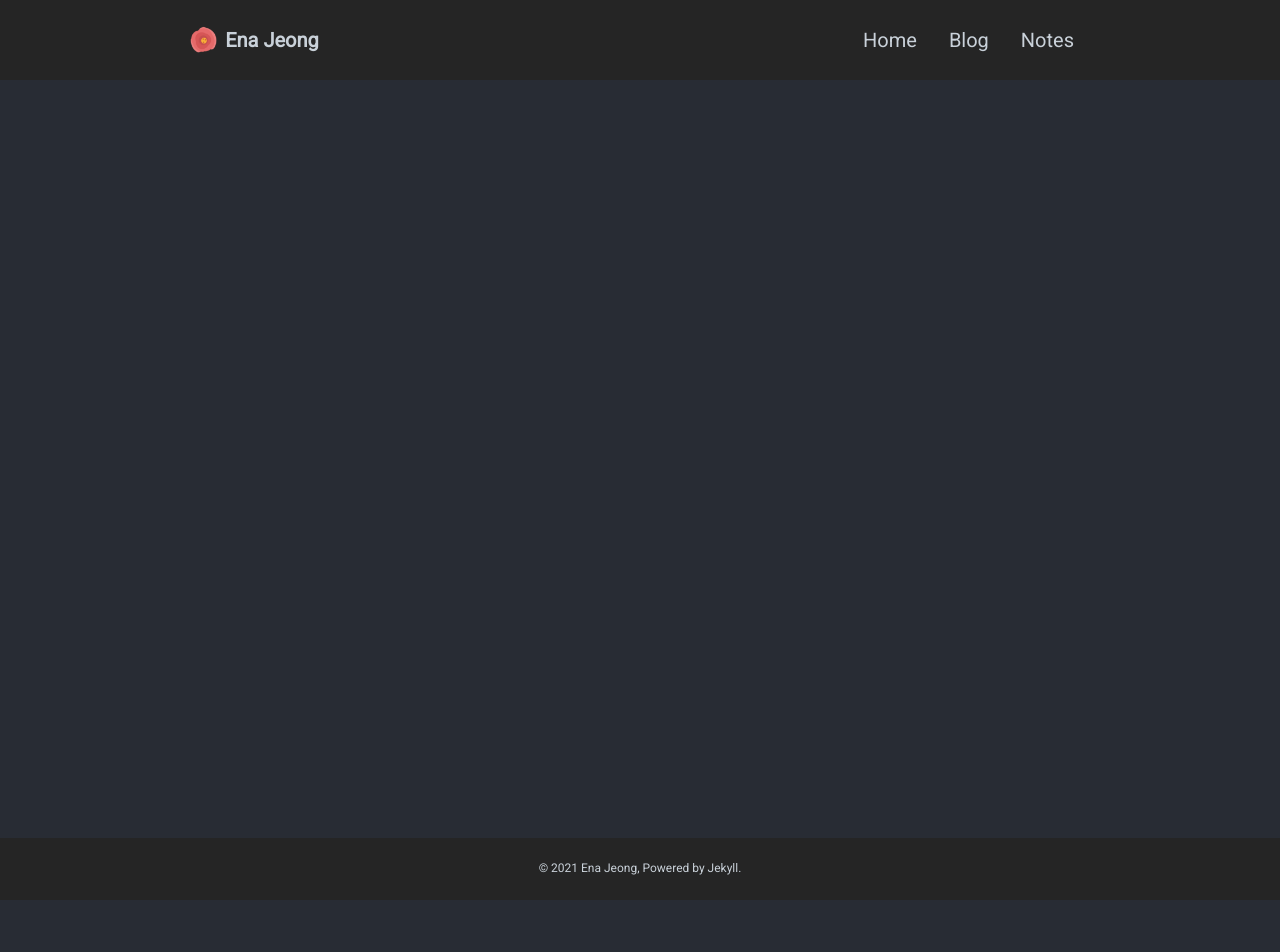
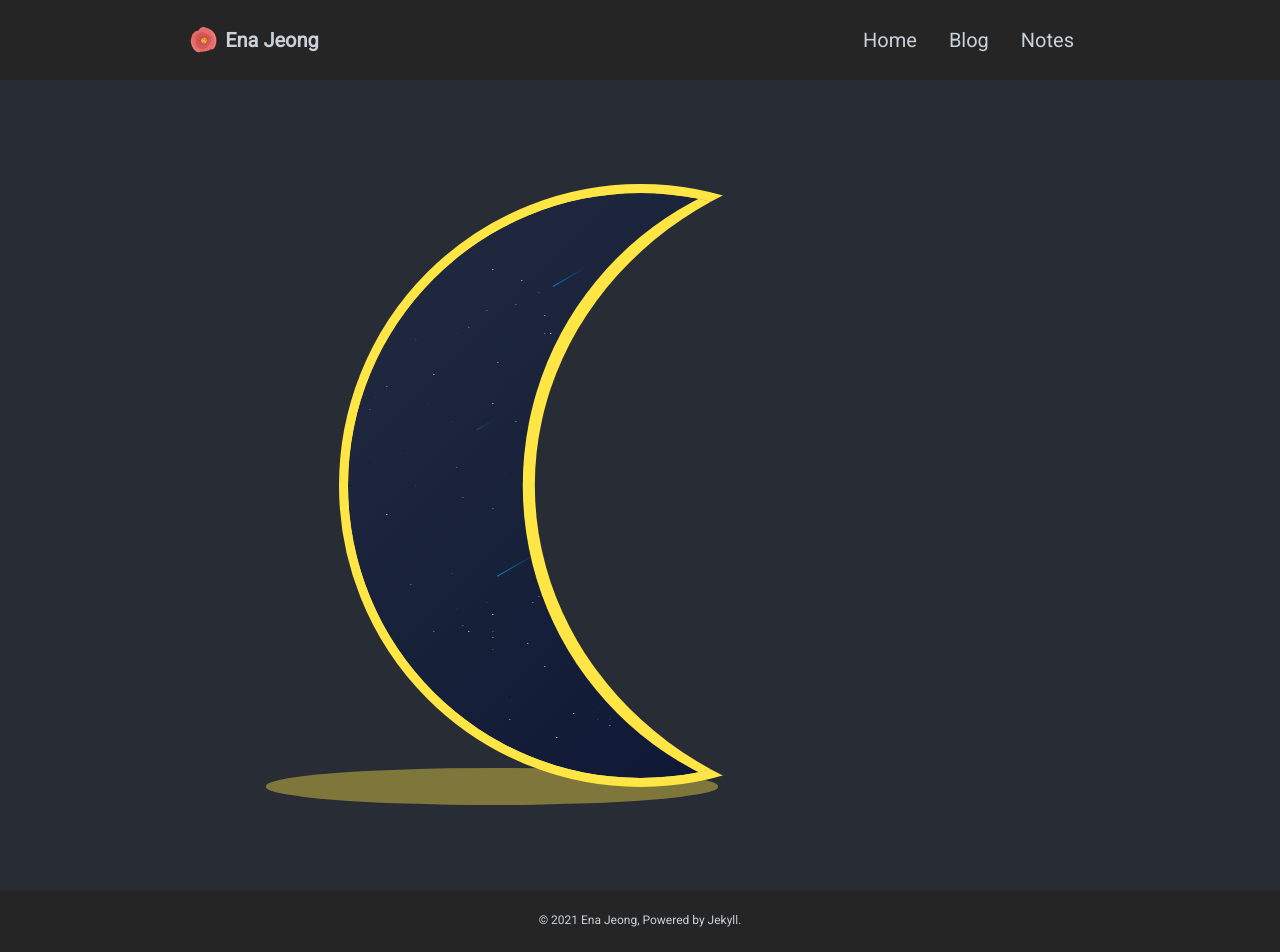
Before and after one commit to EnaJeong/EnaJeong.github.io, a Jekyll site: the page built from index.html, in a window 1280 px wide. Built offline with Jekyll 4.4.1, drawn with Linux system fonts in a browser that asks for light colours; cached includes are drawn as plain includes; some web fonts are replaced; the list of posts is cut into pages by our own code; before the commit the page ends 900 px from its top, so only the background shows below that.

Commit message:
Create Home
- create home
- fix bug in archive

```diff
--- a/_includes/scripts/archive.js
+++ b/_includes/scripts/archive.js
@@ -12,7 +12,7 @@ var focusedBtn = {
 
 var changePostState = function(category) {
   let doc = document;
-  focusedBtn.update(doc.querySelector(".category-button[data-category=" + category + "]"));
+  focusedBtn.update(doc.querySelector(".category-button[data-category='" + category + "']"));
 
   let posts = doc.querySelectorAll(".archive-post");
   if (category === 'all') {
--- a/_layouts/archive.html
+++ b/_layouts/archive.html
@@ -5,7 +5,7 @@ layout: default
 <div class="main">
   {{ content }}
 
-  {% assign site_categories = site.posts | map: "category" | compact %}
+  {% assign site_categories = site.posts | map: "category" | compact | uniq %}
   <section class="archive__category">
     <ul class="categories">
       <li>
--- a/_layouts/home.html
+++ b/_layouts/home.html
@@ -3,3 +3,21 @@ layout: default
 ---
 
 {{ content }}
+<div class='viewer'>
+  <div class='moon'>
+    <div class='night'>
+      <div class='window'>
+        {% for i in (1..2) %}
+          <div class='stars'>
+            {%- for i in (1..30) -%}
+              <div class="shooting"></div>
+            {%- endfor -%}
+            {%- for i in (1..250) -%}
+              <div class="star"></div>
+            {%- endfor -%}
+          </div>
+        {% endfor %}
+      </div>
+    </div>
+  </div>
+</div>
--- a/_sass/layout/_archive.scss
+++ b/_sass/layout/_archive.scss
@@ -1,17 +1,12 @@
 .layout--archive {
-  .container {
-    display: flex;
-    align-items: center;
-    justify-content: center;
-  }
-
   ul {
     list-style-type: none;
     padding-left: 0;
   }
 
   .main {
-    width: map-get($width, content);
+    width: 70%;
+    margin: auto;
   }
 
   @media (max-width: map-get($width, content)) {
--- /dev/null
+++ b/_sass/layout/_home.scss
@@ -0,0 +1,157 @@
+.layout--home {
+
+  /* Reference: https://codepen.io/YusukeNakaya/pen/abNdeOj */
+  $moonColor: #ffe645;
+  $moonSize: 65vh;
+
+  .container {
+    // flex-shrink: 1;
+    height: 90vh;
+    overflow: hidden;
+    display: flex;
+    justify-content: center;
+    align-items: center;
+  }
+
+  .viewer {
+    position: relative;
+    background: $background-color;
+    display: flex;
+    justify-content: center;
+    align-items: center;
+
+    &::before {
+      content: '';
+      position: absolute;
+      bottom: -3%;
+      left: -12%;
+      width: 75%;
+      height: 6%;
+      background: mix($background-color, $moonColor, 60%);
+      border-radius: 100%;
+    }
+
+    &::after {
+      content: '';
+      position: absolute;
+      left: 38%;
+      width: 110%;
+      height: 100%;
+      background: $background-color;
+      border-radius: 100%;
+      transform: scale(1.1);
+    }
+  }
+
+  .moon {
+    position: relative;
+    overflow: hidden;
+    border-radius: 100%;
+    border: 1vh solid $moonColor;
+    background-color: $moonColor;
+  }
+
+  .night {
+    position: relative;
+    width: $moonSize;
+    height: $moonSize;
+
+    &::after {
+      content: '';
+      position: absolute;
+      left: 35%;
+      width: 100%;
+      height: 100%;
+      background: $moonColor;
+      border-radius: 100%;
+      transform: scale(1.1);
+    }
+  }
+
+  .window {
+    position: absolute;
+    width: 100%;
+    height: 100%;
+    background: linear-gradient(-45deg, #0a1433 0%,#222b3f 100%);
+    border-radius: 100%;
+    overflow: hidden;
+  }
+
+  .star {
+    position: absolute;
+    width: 1px;
+    height: 1px;
+
+    @for $i from 1 through 250 {
+      $light: random(255);
+      &:nth-child(#{$i}) {
+        top: random(100) + 0%;
+        left: random(100) + 0%;
+        background: rgb($light, $light, $light);
+      }
+    }
+  }
+
+  .stars {
+    position: absolute;
+    width: 100%;
+    height: 100%;
+    animation: slide 30000ms linear infinite;
+
+    &:nth-child(2) {
+      left: 100%;
+    }
+  }
+
+  .shooting {
+    position: absolute;
+    width: 50px;
+    height: 1px;
+    background: linear-gradient(90deg, rgba(#fff, 1), rgba(#fff, 0));
+    background: linear-gradient(90deg, rgba(#0093E9, 1) 0%, rgba(#80D0C7, 0) 100%);
+    opacity: 0;
+    animation: shooting 5000ms linear infinite;
+
+    @for $i from 1 through 50 {
+      &:nth-child(#{$i}) {
+        top: random(100) + 0%;
+        left: random(100) + 0%;
+        animation-delay: random(9999) * 1ms;
+      }
+    }
+  }
+
+  @keyframes shooting {
+    0% {
+      opacity: 0;
+      transform: rotateZ(-30deg) translateX(0) scaleX(0);
+    }
+
+    25% {
+      opacity: 1;
+      transform: rotateZ(-30deg) transalteX(-200%) scaleX(1);
+    }
+
+    50% {
+      opacity: 0;
+      transform: rotateZ(-30deg) translateX(-400%) scaleX(2);
+    }
+
+    100% {
+      opacity: 0;
+      transform: rotateZ(-30deg) translateX(-400%) scaleX(2);
+    }
+  }
+
+
+  @keyframes slide {
+    0% {
+      transform: translateX(0);
+    }
+
+    100% {
+      transform: translateX(-100%);
+    }
+  }
+
+}
--- a/_sass/main.scss
+++ b/_sass/main.scss
@@ -14,5 +14,6 @@
 
 /* layout */
 @import "layout/404";
+@import "layout/home";
 @import "layout/post";
 @import "layout/archive";
```
Also changed, not shown: _posts/2021-01-29-Just-for-Pagination-Test.md (renamed from _posts/2021-02-01-Just-for-Pagination-Test.md, +1 -1 lines), _posts/2021-01-30-Long-and-Long-and-Long-and-Long-Title.md (+1 -0 lines).
